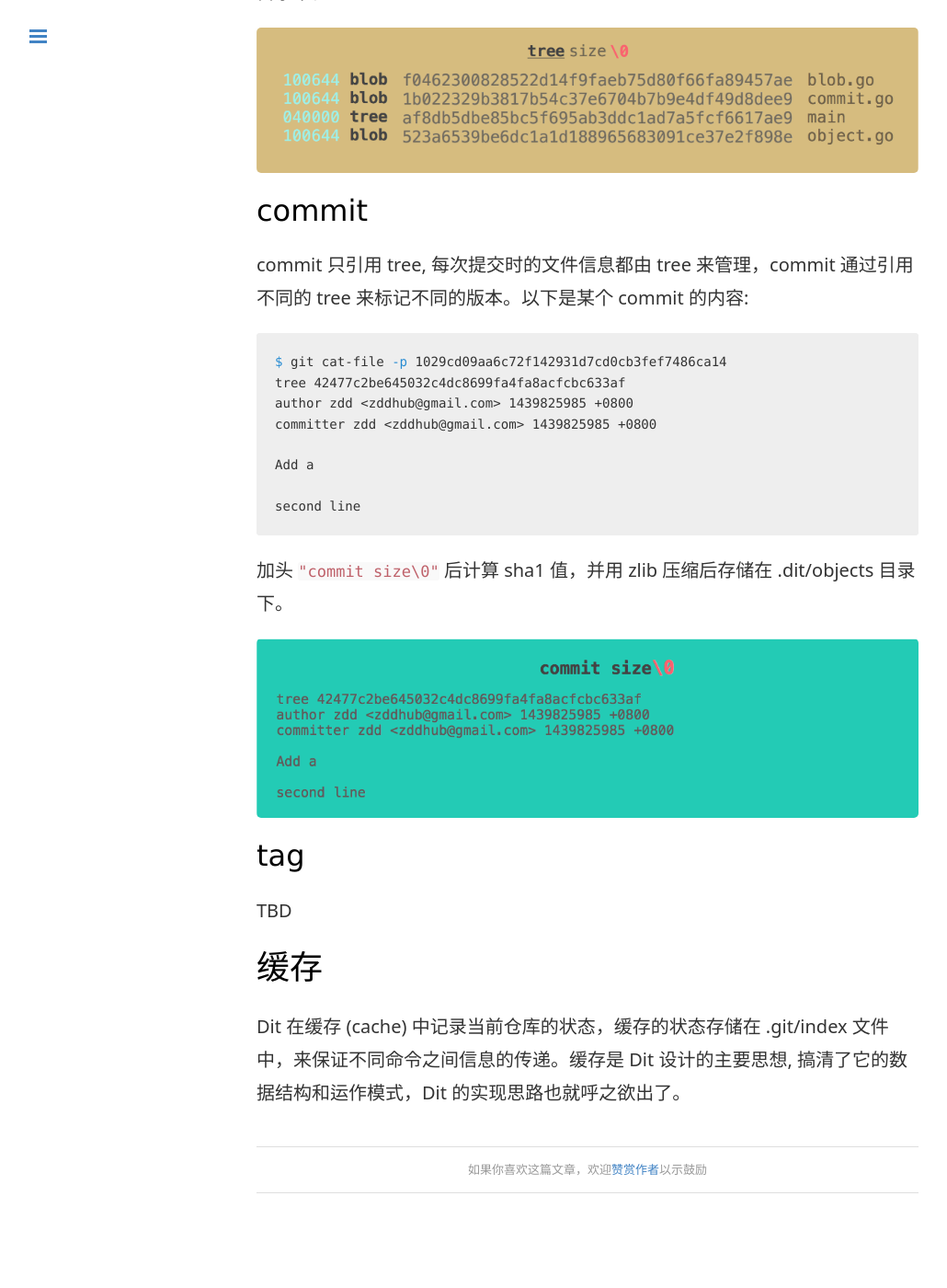
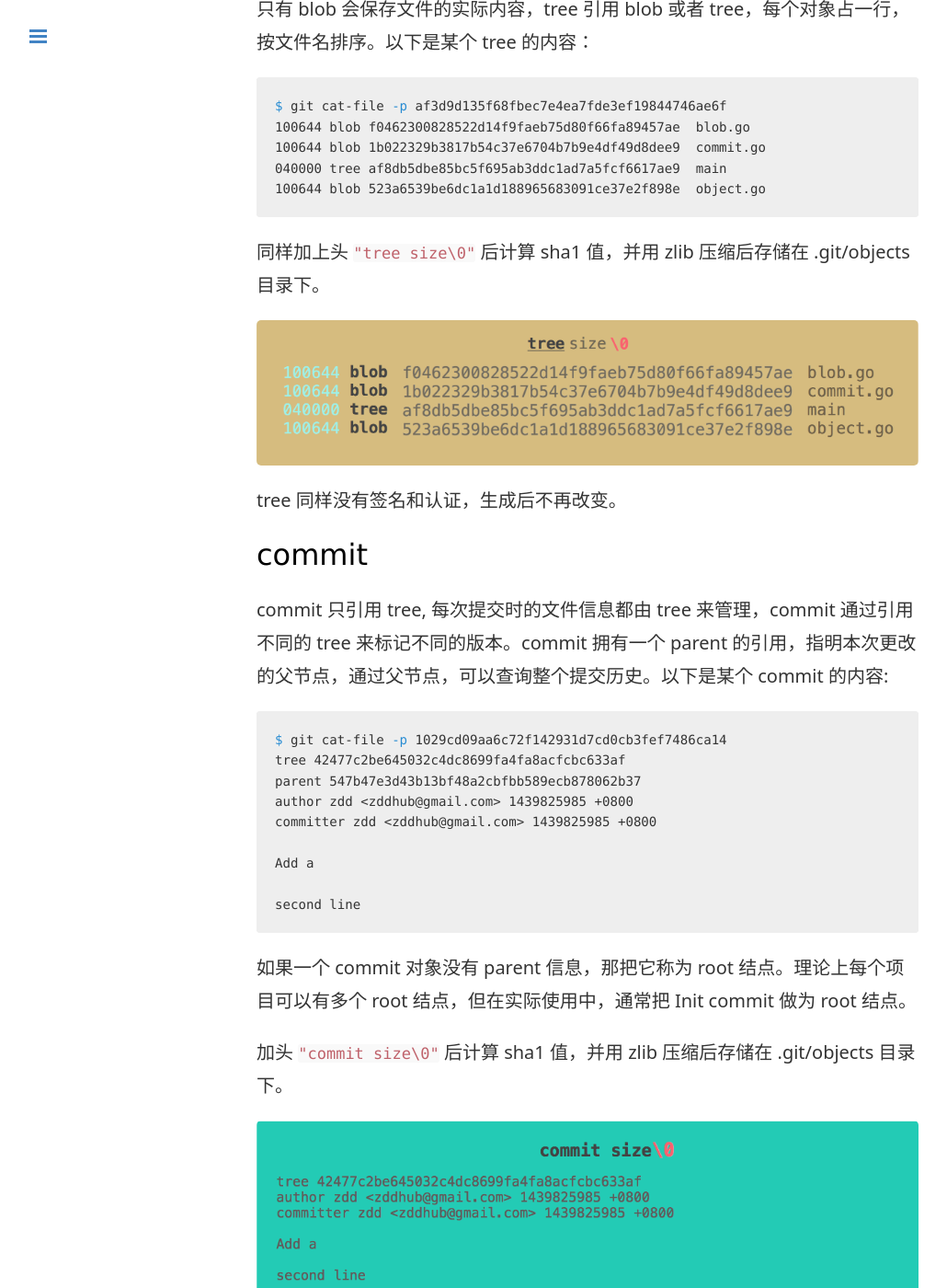
Before and after one commit to zddhub/zddhub.github.io, a Jekyll site: the page built from _posts/2015-08-05-dit-struct.md, in a window 1280 px wide and 1400 px high, scrolled down 3446 px. Shown: the whole window at 92% size, without its empty margins (1-1031 px from the left). Built offline with Jekyll 4.4.1, drawn with Linux system fonts in a browser that asks for light colours; comment, search, counter and statistics services are not loaded; before the commit the page ends 4743 px from its top, so only the background shows below that; some of the changed text lies outside the part shown.

Commit message:
Update blog: 2015-08-05-dit-struct.md

````diff
--- a/_posts/2015-08-05-dit-struct.md
+++ b/_posts/2015-08-05-dit-struct.md
@@ -7,11 +7,11 @@
 
 > 穷则独善其身，达则兼济天下。一个人一旦能够喂饱自己并有个安身之所，剩下的就是为别人做点什么了。我现在所做的一切，还都是为了自己。
 
-Dit 和 Git 使用相同的设计思路和数据结构，在表述上会混用两种，当出现差别时会特别说明。以下说明两种最基本的数据结构：文件系统和对象。
+Dit 和 Git 使用相同的设计思路和数据结构，在表述上会优先使用 Git，当出现差别时会特别说明。以下说明两种最基本的数据结构：文件系统和对象。
 
 <!-- more -->
 
-Dit 文件系统
+Git 文件系统
 -----------
 
 Dit 和 Git 一样，存储文件快照，所谓快照，就是指文件本身(实际使用 zlib 压缩之后存储)，如果文件没有改变，那么只存储该文件的引用。你可以使用 `git init` 初始化一个 Git 仓库, 并查看生成的文件目录结构：
@@ -35,19 +35,19 @@
     │   ├── pre-rebase.sample
     │   ├── prepare-commit-msg.sample
     │   └── update.sample
-    ├── info # 暂不使用
+    ├── info # Dit 暂不使用
     │   └── exclude
     ├── objects # 存储 Git 对象
     │   ├── info
     │   └── pack
     └── refs # 存放索引和 tags
         ├── heads
-        └── tags
+        └── tags # Dit 暂不使用
 
 9 directories, 13 files
 ```
 
-依样画葫芦，Dit 初始化仓库时也会创建9个目录，和4个文件（其中9个钩子脚本不生成）。初始版本我们只处理其中的几个文件：
+依样画葫芦，Dit 初始版本只创建 3 个目录 和 1 个文件：
 
 ```sh
 # 永远只关心最重要的事
@@ -63,22 +63,28 @@
 
 文件创建使用 `package os` 来实现 (Dit 优选官方包，尽量不使用第三方库)。
 
-Dit 基础类型
+Git 基础类型
 -----------
 
-Dit 的基础类型有四种，blob，tree，commit 和 tag。blob 管理文件，tree 管理目录，commit 管理每次提交，tag 设置标签。为了统一，抽象出一个公共类 object，存储基本信息。
+Git 的基础类型有四种，blob，tree，commit 和 tag。blob 管理文件，tree 管理目录，commit 管理每次提交，tag 设置标签。为了统一，抽象出一个公共类 object，存储基本信息。
+
+### object
+
+Git 仓库中主要就存储了这些 object 对象。每个 object 对象按实际内容的 sha1 值命名，**压缩** 之后存储在 `.git/objects` 目录下。内容相同的 object 具有相同的文件名和 sha1 值，在 Git 中只存储一份。object 可被其它 object 引用，形成树型结构，类似文件目录结构。
 
 ### blob
 
-blob 记录项目文件快照。实际文件通过 [zlib](http://www.zlib.net/) 压缩后存储在本地仓库的 objects 目录下。快照文件目录为其内容 sha1 值的前两位，文件名为之后的38位。Dit 按内容存储文件快照，内容不同(sha1 值不同)的版本，对应不同的快照文件。
+blob 记录项目文件快照。实际文件通过 [zlib](http://www.zlib.net/) 压缩后存储在本地仓库的 objects 目录下。快照文件目录为其内容 sha1 值的前两位，文件名为之后的 38 位。Git 按内容存储文件快照，内容不同(sha1 值不同)的版本，对应不同的快照文件。
 
 ![blob]({{ post.img | replace: '..', site.url }}/asserts/images/2015-08-05/blob.png)
 
-假如需要添加一个内容为 dit 的文件 a 到 Dit 仓库，则实际在 objects 中生成的快照为：
+blob 只保存文件的实际内容，不能引用其它 object，没有签名和认证，使用sha1值来保证存储内容的正确性。blob 是 Git 中最小的存储结构。blob 文件生成后不再改变。
+
+假如需要添加一个内容为 dit 的文件 a 到 Git 仓库，则实际在 objects 中生成的快照为：
 
 ```sh
-$ tree .dit/objects/
-.dit/objects/
+$ tree .git/objects/
+.git/objects/
 ├── 8f
 │   └── 2c96ad676d7423d2c319fffb78cfb87c78c3e2
 .
@@ -105,7 +111,7 @@
 
 ### tree
 
-只有 blob 会保存文件的实际内容，tree 引用 blob 或者 tree，每个对象占一行。以下是某个tree的内容：
+只有 blob 会保存文件的实际内容，tree 引用 blob 或者 tree，每个对象占一行，按文件名排序。以下是某个 tree 的内容：
 
 ```sh
 $ git cat-file -p af3d9d135f68fbec7e4ea7fde3ef19844746ae6f
@@ -115,17 +121,20 @@
 100644 blob 523a6539be6dc1a1d188965683091ce37e2f898e  object.go
 ```
 
-同样加上头 `"tree size\0"` 后计算 sha1 值，并用 zlib 压缩后存储在 .dit/objects 目录下。
+同样加上头 `"tree size\0"` 后计算 sha1 值，并用 zlib 压缩后存储在 .git/objects 目录下。
 
 ![blob]({{ post.img | replace: '..', site.url }}/asserts/images/2015-08-05/tree.png)
 
+tree 同样没有签名和认证，生成后不再改变。
+
 ### commit
 
-commit 只引用 tree, 每次提交时的文件信息都由 tree 来管理，commit 通过引用不同的 tree 来标记不同的版本。以下是某个 commit 的内容:
+commit 只引用 tree, 每次提交时的文件信息都由 tree 来管理，commit 通过引用不同的 tree 来标记不同的版本。commit 拥有一个 parent 的引用，指明本次更改的父节点，通过父节点，可以查询整个提交历史。以下是某个 commit 的内容:
 
 ```sh
 $ git cat-file -p 1029cd09aa6c72f142931d7cd0cb3fef7486ca14
 tree 42477c2be645032c4dc8699fa4fa8acfcbc633af
+parent 547b47e3d43b13bf48a2cbfbb589ecb878062b37
 author zdd <zddhub@gmail.com> 1439825985 +0800
 committer zdd <zddhub@gmail.com> 1439825985 +0800
 
@@ -134,14 +143,17 @@
 second line
 ```
 
-加头 `"commit size\0"` 后计算 sha1 值，并用 zlib 压缩后存储在 .dit/objects 目录下。
+如果一个 commit 对象没有 parent 信息，那把它称为 root 结点。理论上每个项目可以有多个 root 结点，但在实际使用中，通常把 Init commit 做为 root 结点。
+
+加头 `"commit size\0"` 后计算 sha1 值，并用 zlib 压缩后存储在 .git/objects 目录下。
 
 ![blob]({{ post.img | replace: '..', site.url }}/asserts/images/2015-08-05/commit.png)
 
 ### tag
-TBD
+
+软件开发时，每个 commit 就是一个版本，tag 持有一个 commit，做为一个 “重要” 版本存在。tag 持有的 commit id 存在 ｀.git/refs/tags｀ 中。在初始版本的 Dit 中不被实现。
 
 缓存
 ---
 
-Dit 在缓存 (cache) 中记录当前仓库的状态，缓存的状态存储在 .git/index 文件中，来保证不同命令之间信息的传递。缓存是 Dit 设计的主要思想, 搞清了它的数据结构和运作模式，Dit 的实现思路也就呼之欲出了。
+Git 在缓存 (cache) 中记录当前仓库的状态，缓存的状态存储在 .git/index 文件中，来保证不同命令之间信息的传递。缓存是 Git 运作的关键, 搞清了它的数据结构和运作模式，Git 的实现思路也就呼之欲出了。
````
Also changed, not shown: other parts of _posts/2015-08-05-dit-struct.md (+2 -2 lines).
